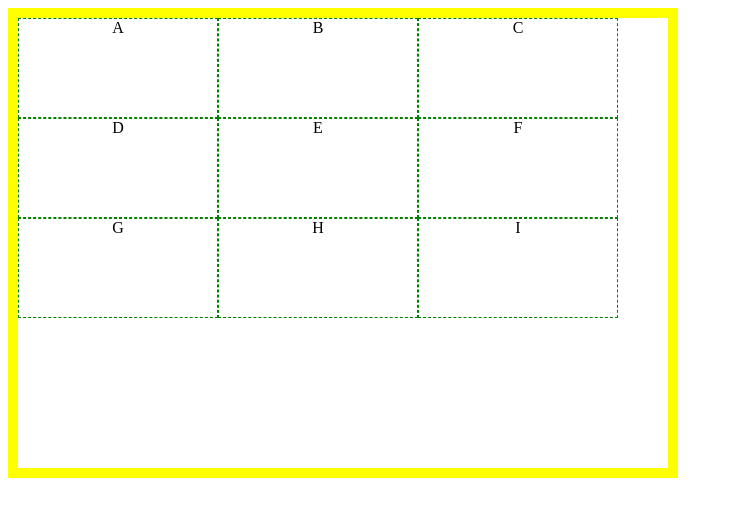
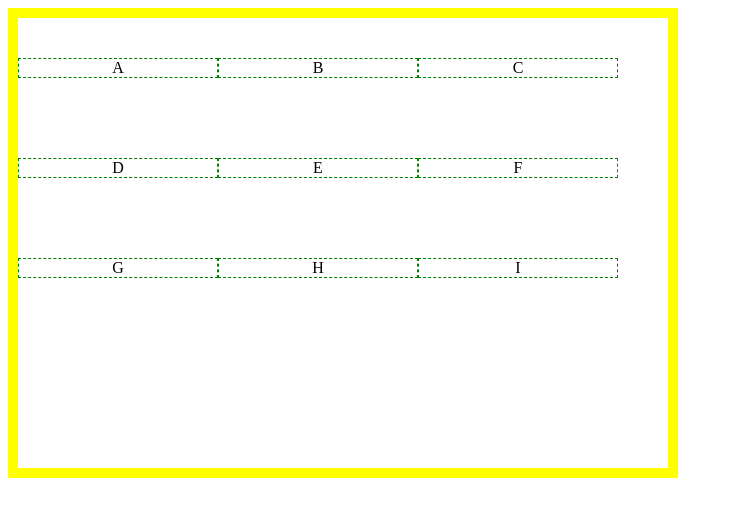
Before and after one commit to Lucas0M/HTML5-CSS3-JS, a website: page ex028/grid01/index.html in a window 1280 px wide. Shown: the whole page, without its empty margins (0-733 px from the left). Drawn offline with Linux system fonts and the light colour scheme.

Commit message:
Update index.html

```diff
--- a/ex028/grid01/index.html
+++ b/ex028/grid01/index.html
@@ -10,7 +10,7 @@
       border: 10px solid yellow;
       grid-template-columns: 200px 200px 200px;
       grid-template-rows: 100px 100px 100px;
-      align-items: ce;
+      align-items: center;
       justify-items: stretch;
       width: 650px;
       height: 450px;
```
